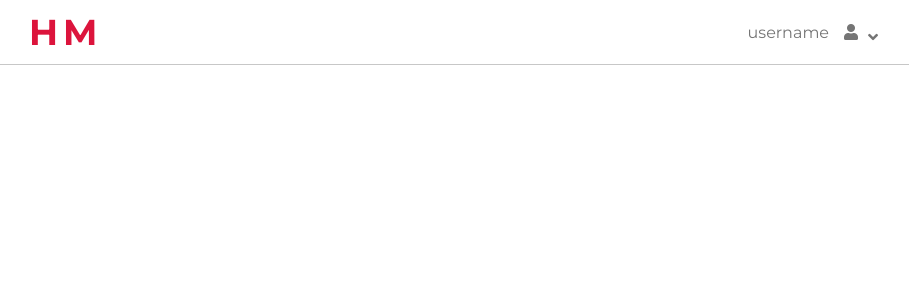
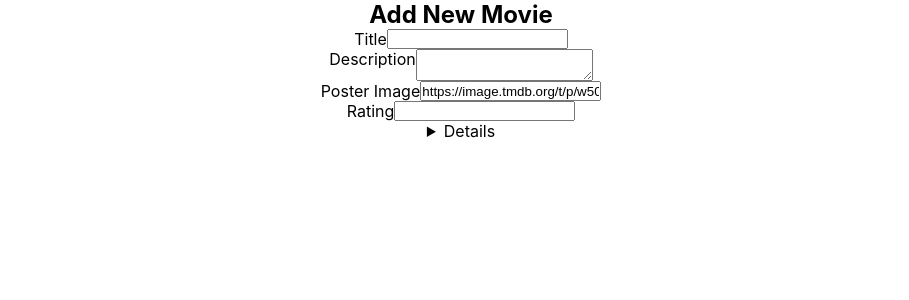
Before and after one commit to hassanelnajjar/HM-movies-react-app, a React (Create React App) app: page / in a window 1280 px wide. Shown: the top 300 px of the page, without its empty margins (179-1088 px from the left). Built offline with nearby package versions, Linux system fonts and the light colour scheme.

Commit message:
add basic functions to add movie form

```diff
--- a/src/App.css
+++ b/src/App.css
@@ -1,38 +1,5 @@
-.App {
-  text-align: center;
+*{
+  padding: 0;
+  margin: 0;
+  box-sizing: border-box;
 }
-
-.App-logo {
-  height: 40vmin;
-  pointer-events: none;
-}
-
-@media (prefers-reduced-motion: no-preference) {
-  .App-logo {
-    animation: App-logo-spin infinite 20s linear;
-  }
-}
-
-.App-header {
-  background-color: #282c34;
-  min-height: 100vh;
-  display: flex;
-  flex-direction: column;
-  align-items: center;
-  justify-content: center;
-  font-size: calc(10px + 2vmin);
-  color: white;
-}
-
-.App-link {
-  color: #61dafb;
-}
-
-@keyframes App-logo-spin {
-  from {
-    transform: rotate(0deg);
-  }
-  to {
-    transform: rotate(360deg);
-  }
-}
--- a/src/App.js
+++ b/src/App.js
@@ -1,10 +1,10 @@
-import Layout from './components/Layout/index';
+import AddMovie from './components/AddMovie';
 import './App.css';
 
 function App() {
   return (
     <div className="App">
-      <Layout />
+      <AddMovie />
     </div>
   );
 }
--- /dev/null
+++ b/src/components/AddMovie/index.jsx
@@ -0,0 +1,158 @@
+import React, { Component, createRef, Fragment } from 'react';
+import debounce from '../../utils/debounce';
+import './style.css';
+
+export default class AddMovie extends Component {
+  constructor(props) {
+    super(props);
+    this.state = {
+      name: '',
+      url: '',
+      movies: [],
+      rating: '',
+      description: '',
+    };
+    this.handleSearch = this.handleSearch.bind(this);
+    this.handleDescription = this.handleDescription.bind(this);
+    this.handleRequest = this.handleRequest.bind(this);
+    this.handleRating = this.handleRating.bind(this);
+    this.handleChooseMovie = this.handleChooseMovie.bind(this);
+    this.handleImageSrc = this.handleImageSrc.bind(this);
+    this.debounceFunc = createRef();
+  }
+
+  componentDidMount() {
+    this.debounceFunc.current = debounce(
+      () => this.handleRequest(this.state.name),
+      5000
+    );
+  }
+
+  handleRequest(value) {
+    fetch(
+      `https://api.themoviedb.org/3/search/movie?api_key=304ac5e762f0abd7fc2c27e96bd42840&language=en-US&query=${value}`
+    )
+      .then((res) => res.json())
+      .then((movies) => this.setState({ movies: movies.results }))
+      .catch((err) => console.log(err));
+  }
+
+  handleSearch(event) {
+    const {
+      target: { value },
+    } = event;
+    this.setState({ name: value });
+    this.debounceFunc.current(value);
+  }
+
+  handleDescription(event) {
+    const {
+      target: { value },
+    } = event;
+    this.setState({ description: value });
+  }
+
+  handleRating(event) {
+    const {
+      target: { value },
+    } = event;
+    this.setState({ rating: value });
+  }
+
+  handleImageSrc(event) {
+    const {
+      target: { value },
+    } = event;
+    this.setState({ url: value });
+  }
+
+  handleChooseMovie(movieId) {
+    const { movies } = this.state;
+    const {
+      poster_path: url,
+      popularity: rating,
+      overview: description,
+      original_title: name,
+    } = movies.filter((movie) => movie.id === movieId)[0];
+    this.setState({
+      url,
+      rating,
+      description,
+      name,
+    });
+  }
+
+  render() {
+    const { name, url, description, movies, rating } = this.state;
+    return (
+      <div className="movie-form-container">
+        <h2 className="add-movie-header">Add New Movie</h2>
+        <form className="movie-form">
+          <div className="add-movie-input-row">
+            <label htmlFor="movie-title">Title</label>
+            <input
+              type="text"
+              value={name}
+              onChange={this.handleSearch}
+              id="movie-title"
+            />
+          </div>
+          <div className="add-movie-input-row">
+            <label htmlFor="movie-description">Description</label>
+            <textarea
+              type="text"
+              value={description}
+              onChange={this.handleDescription}
+              id="movie-description"
+            />
+          </div>
+          <div className="add-movie-input-row">
+            <label htmlFor="movie-img-poster">Poster Image</label>
+            <input
+              type="text"
+              value={`https://image.tmdb.org/t/p/w500/${url}`}
+              onChange={this.handleImageSrc}
+            />
+          </div>
+          <div className="add-movie-input-row">
+            <label htmlFor="movie-rating">Rating</label>
+            <input
+              type="number"
+              value={rating}
+              onChange={this.handleRating}
+              id="movie-rating"
+            />
+          </div>
+        </form>
+        <Details movies={movies} handleChooseMovie={this.handleChooseMovie} />
+      </div>
+    );
+  }
+}
+
+function Details(props) {
+  const { movies, handleChooseMovie } = props;
+  return (
+    <details>
+      <ul>
+        {movies.map((movie) => (
+          <li
+            key={movie.id}
+            className="AddMovie-movie-item"
+            onClick={(e) => handleChooseMovie(movie.id, e)}
+          >
+            <p className="movie-original-title">{movie.original_title}</p>
+            <img
+              className="movie-thumbnail"
+              src={`https://image.tmdb.org/t/p/w500/${movie.poster_path}`}
+              alt="movie poster"
+            />
+            <span className="movie-release-year">
+              {new Date(movie.release_date).getFullYear()}
+            </span>
+          </li>
+        ))}
+      </ul>
+    </details>
+  );
+}
--- /dev/null
+++ b/src/components/AddMovie/style.css
@@ -0,0 +1,53 @@
+.movie-form-container{
+  width: 100vw;
+  height: 100vh;
+  display: flex;
+  flex-direction: column;
+  justify-content: flex-start;
+  align-items:center
+}
+
+.add-movie-header{
+  text-align: center;
+}
+
+.add-movie-input-row{
+  display: flex;
+  flex-direction: row;
+}
+.AddMovie-movie-item{
+  display: flex;
+  flex-direction: row;
+  width: 100%;
+  align-items: center;
+  justify-content: flex-start;
+  cursor: pointer;
+  border-radius: 1rem;
+  margin-bottom: 1rem;
+}
+
+.movie-original-title{
+  padding-left: 1rem;
+  width: 70%;
+  text-align: left;
+  list-style-type: none;
+}
+
+.movie-release-year{
+  width: 10%;
+}
+
+.movie-thumbnail{
+  height:100px;
+}
+
+.AddMovie-movie-item:hover{
+  background-color: rgb(128, 128, 128,0.10);
+}
+
+.movie-form{
+  display: flex;
+  flex-direction: column;
+  justify-content: center;
+  align-items:center;
+}
--- /dev/null
+++ b/src/utils/debounce.js
@@ -0,0 +1,21 @@
+export default function debounce(func, wait, immediate) {
+  let timeout;
+
+  return function executedFunction() {
+    const context = this;
+    const args = arguments;
+
+    const later = function () {
+      timeout = null;
+      if (!immediate) func.apply(context, args);
+    };
+
+    const callNow = immediate && !timeout;
+
+    clearTimeout(timeout);
+
+    timeout = setTimeout(later, wait);
+
+    if (callNow) func.apply(context, args);
+  };
+}
```
Also changed, not shown: 1 other file (tests, documents, lock files or other folders).
